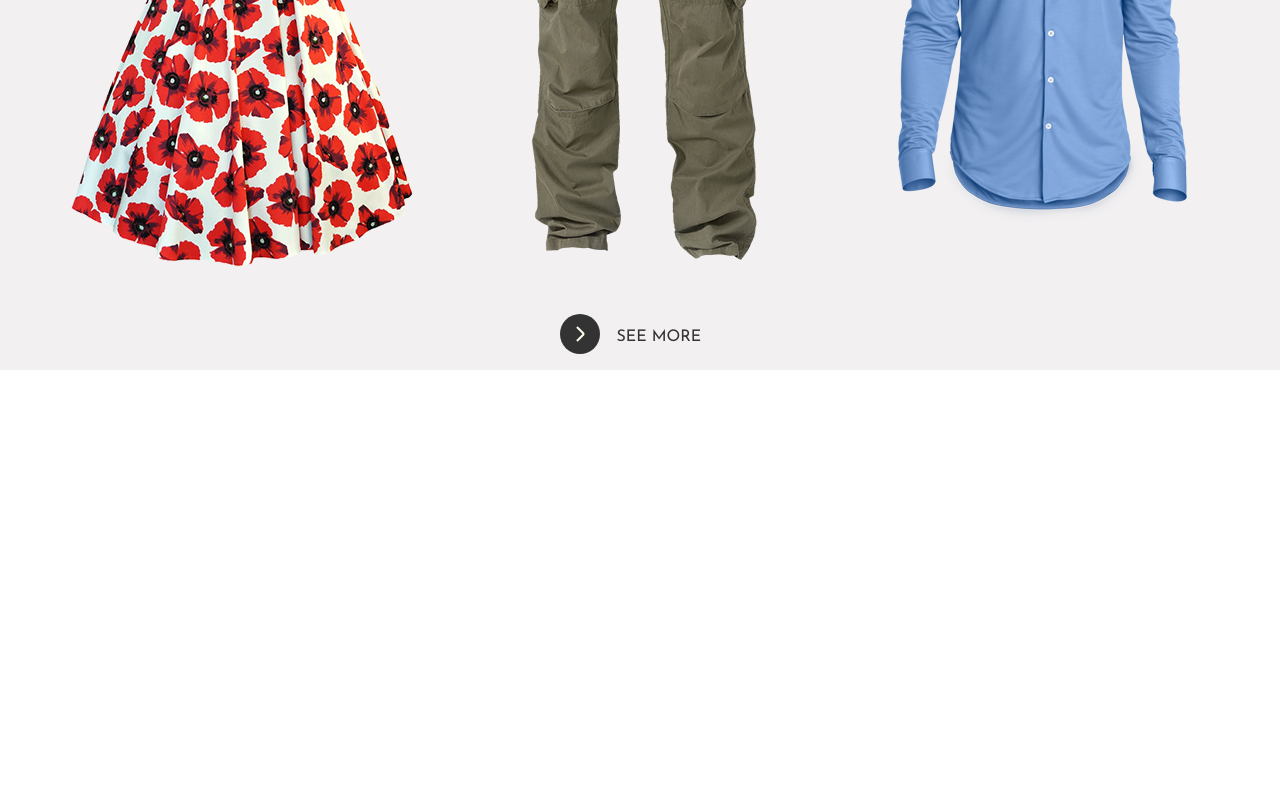
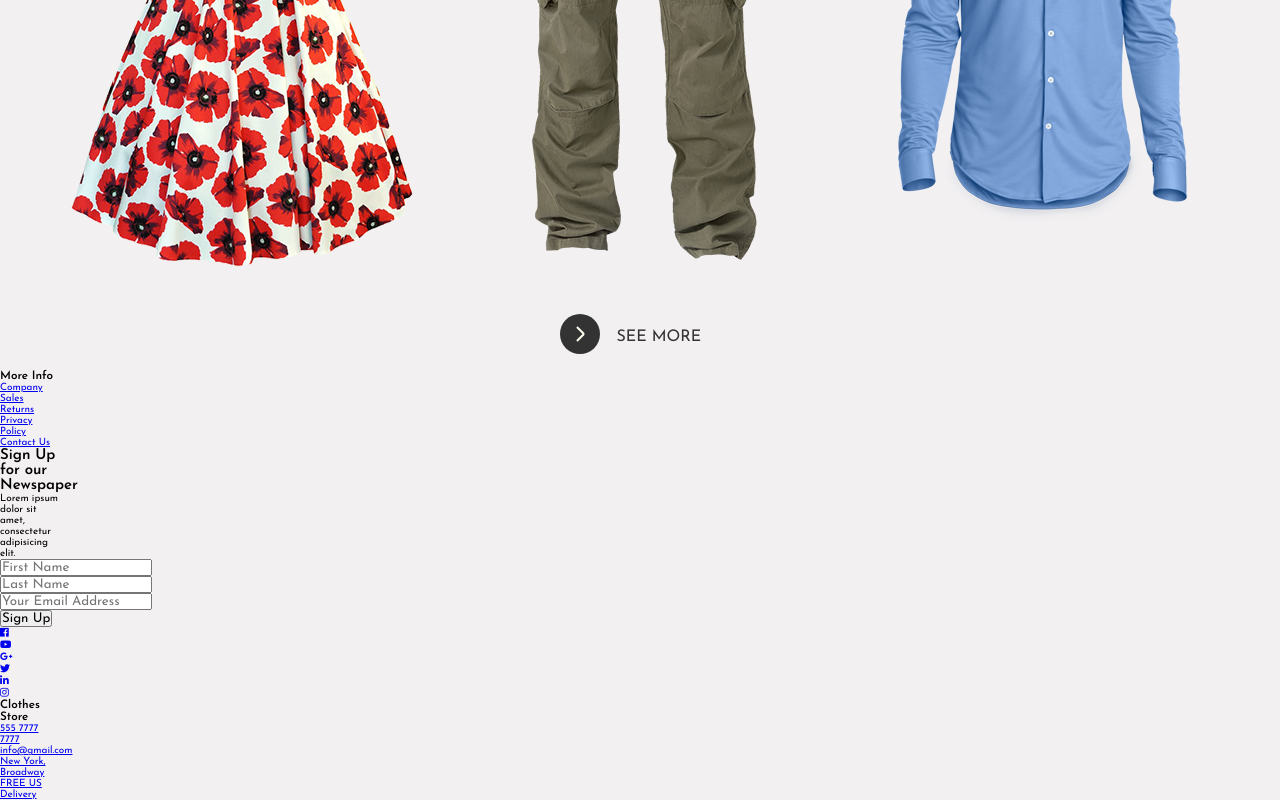
Before and after one commit to Mohammad-Kalhor/Clothes-Store, a website: page index.html in a window 1280 px wide. Shown: the part 1302-2102 px from the top of the page. Before the commit the page ends 1672 px from the top, so only its background shows below. Drawn offline with Linux system fonts and the light colour scheme.

Commit message:
feat: footer structure

```diff
--- a/index.html
+++ b/index.html
@@ -214,6 +214,124 @@
       </section>
       <!-- end of products-->
 
+      <!--footer-->
+      <footer class="footer">
+        <div class="footer-nav-wrapper">
+          <h3 class="footer-nav-heading">
+            More Info
+          </h3>
+          <ul class="footer-nav">
+            <li class="footer-nav-item">
+              <a href="#" class="footer-nav-link">
+                Company
+              </a>
+            </li>
+            <li class="footer-nav-item">
+              <a href="#" class="footer-nav-link">
+                Sales
+              </a>
+            </li>
+            <li class="footer-nav-item">
+              <a href="#" class="footer-nav-link">
+                Returns
+              </a>
+            </li>
+            <li class="footer-nav-item">
+              <a href="#" class="footer-nav-link">
+                Privacy Policy
+              </a>
+            </li>
+            <li class="footer-nav-item">
+              <a href="#" class="footer-nav-link">
+                Contact Us
+              </a>
+            </li>
+          </ul>
+        </div>
+
+        <div class="contact">
+          <h2 class="contact-heading">
+            Sign Up for our Newspaper
+          </h2>
+          <p class="contact-paragraph">
+            Lorem ipsum dolor sit amet, consectetur adipisicing elit.
+          </p>
+
+          <form>
+            <div class="inputs-group">
+              <input type="text" class="inputs-group-text" placeholder="First Name">
+              <input type="text" class="inputs-group-text" placeholder="Last Name">
+            </div>
+            <div class="inputs-group">
+              <input type="email" class="inputs-group-email" placeholder="Your Email Address">
+              <input type="submit" class="inputs-group-btn" value="Sign Up">
+            </div>
+          </form>
+
+          <ul class="social-icons">
+            <li class="social-icons-item">
+              <a href="#" class="social-icons-link">
+                <i class="fab fa-facebook"></i>
+              </a>
+            </li>
+            <li class="social-icons-item">
+              <a href="#" class="social-icons-link">
+                <i class="fab fa-youtube"></i>
+              </a>
+            </li>
+            <li class="social-icons-item">
+              <a href="#" class="social-icons-link">
+                <i class="fab fa-google-plus-g"></i>
+              </a>
+            </li>
+            <li class="social-icons-item">
+              <a href="#" class="social-icons-link">
+                <i class="fab fa-twitter"></i>
+              </a>
+            </li>
+            <li class="social-icons-item">
+              <a href="#" class="social-icons-link">
+                <i class="fab fa-linkedin-in"></i>
+              </a>
+            </li>
+            <li class="social-icons-item">
+              <a href="#" class="social-icons-link">
+                <i class="fab fa-instagram"></i>
+              </a>
+            </li>
+          </ul>
+        </div>
+
+        <div class="contact-list-wrapper">
+          <h3 class="contact-list-heading">
+            Clothes Store
+          </h3>
+          <ul class="contact-list">
+            <li class="contact-list-item">
+              <a href="#" class="contact-list-link">
+                555 7777 7777
+              </a>
+            </li>
+            <li class="contact-list-item">
+              <a href="#" class="contact-list-link">
+                info@gmail.com
+              </a>
+            </li>
+            <li class="contact-list-item">
+              <a href="#" class="contact-list-link">
+                New York, Broadway
+              </a>
+            </li>
+            <li class="contact-list-item">
+              <a href="#" class="contact-list-link">
+                FREE US Delivery
+              </a>
+            </li>
+          </ul>
+        </div>
+      </footer>
+      <!--end of footer-->
+
     </div>
   </body>
 </html>
--- a/package.json
+++ b/package.json
@@ -4,7 +4,6 @@
   "description": "",
   "main": "index.js",
   "scripts": {
-    "watch": "node-sass -o css scss/main.scss -w",
     "sass:watch": "sass scss:css --no-source-map -w"
   },
   "keywords": [],
```
